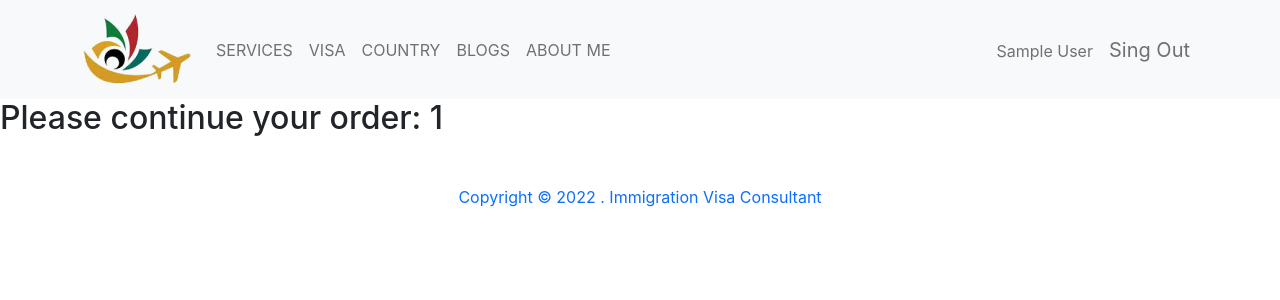
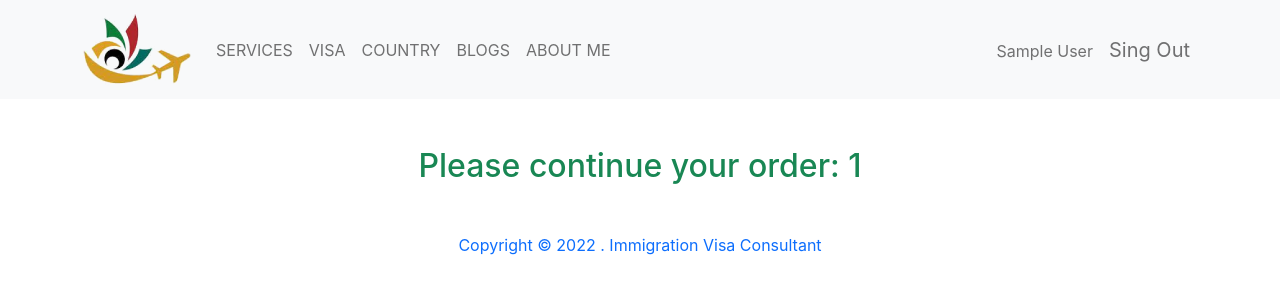
Before and after one commit to Ad-Ashik/immigration-visa, a React (Create React App) app: page /checkout/1 in a window 1280 px wide. Shown: the top 300 px of the page. Built offline with nearby package versions, Linux system fonts and the light colour scheme; no server answers; sample sign-in values are in the browser's storage.

Commit message:
project complect

```diff
--- a/src/Pages/CheckOut/CheckOut/CheckOut.js
+++ b/src/Pages/CheckOut/CheckOut/CheckOut.js
@@ -5,7 +5,8 @@ const CheckOut = () => {
     const { checkoutId } = useParams();
     return (
         <div>
-            <h2>Please continue your order: {checkoutId}</h2>
+            <h2 className='text-center text-success my-5'>Please continue your order: {checkoutId}</h2>
+
         </div>
     );
 };
```
